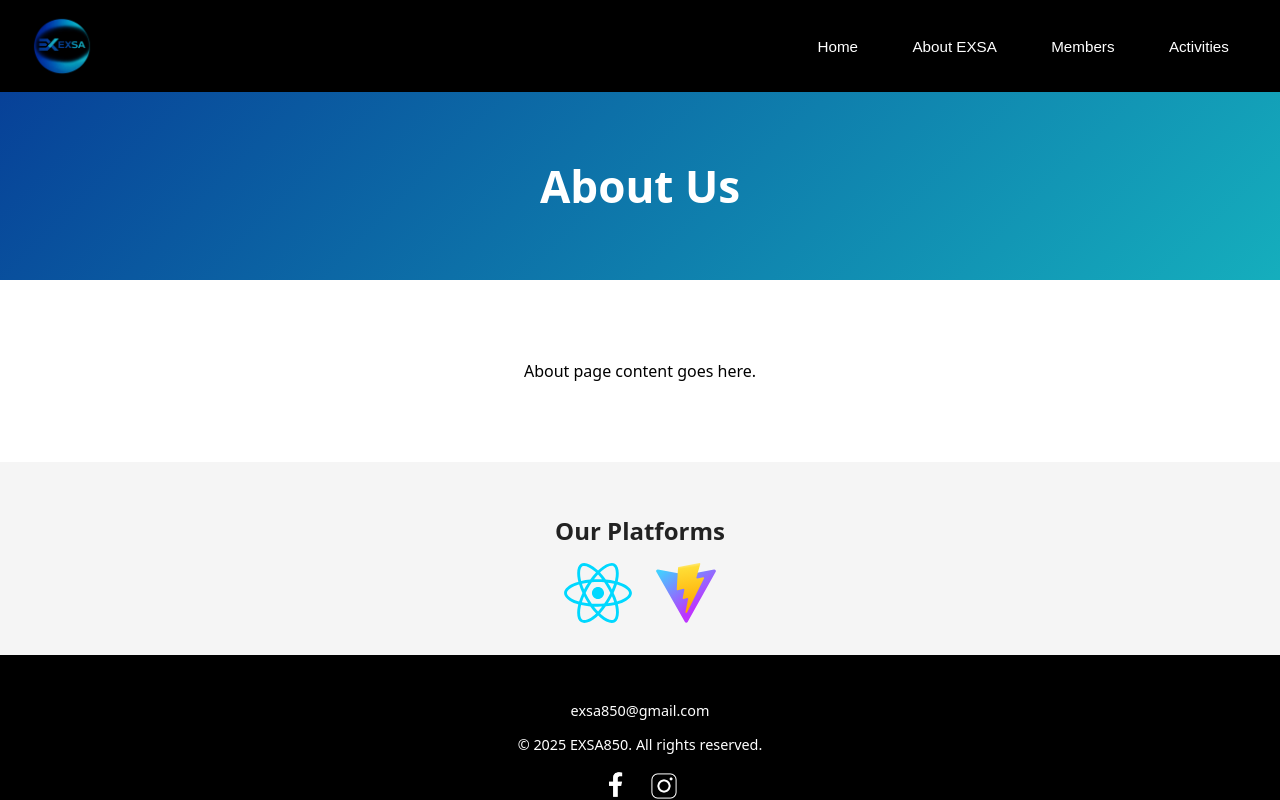
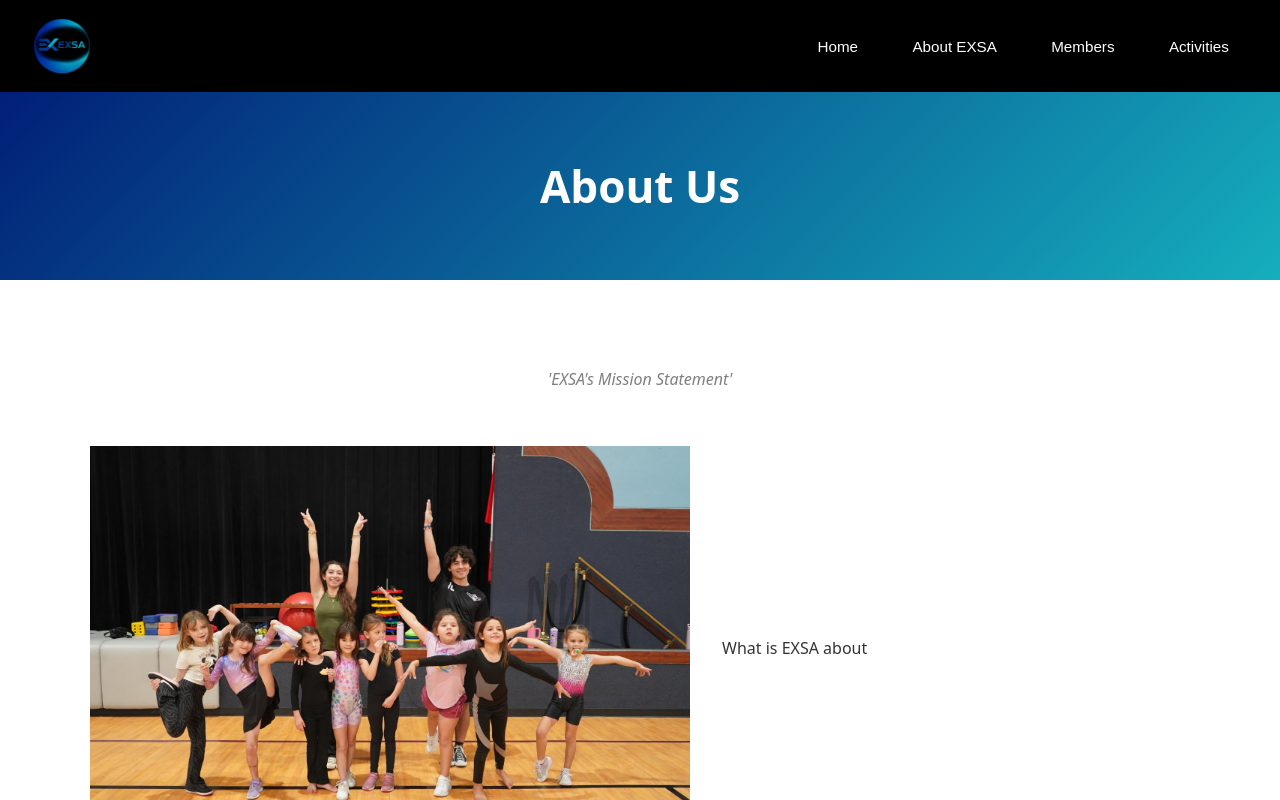
Before and after one commit to delamaterj/EXSA, a React (Vite) app in the folder client/: page /About in a window 1280 px wide. Built offline with nearby package versions, Linux system fonts and the light colour scheme.

Commit message:
Added more images and text

```diff
--- a/client/src/App.css
+++ b/client/src/App.css
@@ -10,8 +10,11 @@ html, body, #root {
 :root {
   --color-dark: black;
   --color-light: #ffffff;
-  --color-accent: #074198;
-
+  --color-accent: #0F6398;
+  /*
+  #011F77
+  #0F6398
+  */
   --space-sm: 8px;
   --space-md: 16px;
   --space-lg: 32px;
@@ -49,7 +52,7 @@ nav {
 
 .backdrop {
   padding: var(--space-xl) var(--space-lg);
-  background: linear-gradient(135deg, #074198, #15AEBD);
+  background: linear-gradient(135deg, #011F77, #15AEBD);
   color: white;
   text-align: center;
 }
@@ -132,7 +135,7 @@ footer {
 .sponsors {
   text-align: center;
   padding: 2rem 1rem;
-  background-color: #f5f5f5; /* light gray background for contrast */
+  background-color: #f5f5f5;
 }
 
 .sponsors h2 {
@@ -150,14 +153,14 @@ footer {
 }
 
 .sponsor-logo {
-  height: 60px; /* adjust as needed */
+  height: 60px; /*adj*/
   width: auto;
   object-fit: contain;
   transition: transform 0.2s ease;
 }
 
 .sponsor-logo:hover {
-  transform: scale(1.05); /* subtle hover effect */
+  transform: scale(1.05); /*hover*/
 }
 
 .logo {
@@ -216,3 +219,33 @@ footer {
   opacity: 1;
   transform: translateY(0);
 }
+
+.header-p {
+  text-align: center;
+  padding: 40px;
+  opacity: 0.5;
+}
+
+.about-image img {
+  width: 600px;
+  height: 400px;
+  object-fit: cover;
+}
+
+.activity-card {
+  display: flex;
+  align-items: center;
+  justify-content: space-between;
+  gap: 4rem;
+  margin: 4rem;
+}
+
+.activity-card.reverse {
+  flex-direction: row-reverse;
+}
+
+.activity-image img {
+  width: 110%;
+  height: auto;
+  border-radius: 8px;
+}
--- a/client/src/App.tsx
+++ b/client/src/App.tsx
@@ -10,30 +10,49 @@ interface Member {
   image: string;
 }
 
+interface Activities {
+  name: string;
+  description: string;
+  image: string;
+}
+
 const members: Member[] = [
   {
-    name: "President",
+    name: "Müge (Mia) Delamater",
     role: "President",
-    bio: "President's bio will go here.",
+    bio: "Mia is the President and Founder of Emerald Excellence Sports Academy (EXSA), providing strategic vision, organizational leadership, and program development. She oversees governance, partnerships, sponsorships, and ensures alignment with EXSA’s charitable mission. An accomplished educator and program leader with over 15 years of experience, Mia has successfully managed teams, coordinated large-scale community events, and developed impactful athletic and educational programs. She serves as a USA Volleyball Club Director and Assistant Coach, mentoring young athletes while promoting teamwork, discipline, and confidence. Her community leadership includes organizing the First International Children’s Art Competition and the 2007–2010 Turkish Festivals in Washington, D.C., where she led children’s cultural programs for thousands of participants. Recognized as “Best Volunteer of the Year” (2009) by the American Turkish Association of Washington, DC and recipient of a Certificate of Impact from US Volleyball Academy, Mia exemplifies dedication, vision, and a commitment to empowering youth.",
     image: "/member1.jpg",
   },
   {
-    name: "Vice President",
+    name: "Savaş Akkaya",
     role: "Vice President",
     bio: "Vice President's bio will go here.",
     image: "/member2.jpg",
   },
   {
-    name: "Secretary",
+    name: "Joshua Delamater",
     role: "Secretary",
     bio: "Secretary's bio will go here.",
     image: "/member3.jpg",
   },
   {
-    name: "Treasurer",
+    name: "Maya Delamater",
     role: "Treasurer",
     bio: "Treasurer's bio will go here.",
     image: "/member4.jpg",
+  },
+];
+
+const activities: Activities[] = [
+  {
+    name: "Chair Volleyball",
+    description: "Chair volleyball at EXSA meets every Wednesday from 4:00 - 5:00 PM in the Destin Community Center. It's designed so that players of all abilities and experiences are welcome. Regular volleyball and other related activities are also included!",
+    image: "/exsa-chairvb.jpeg",
+  },
+  {
+    name: "Activity 2",
+    description: "Description of Activity 2.",
+    image: "/activity2.jpg",
   },
 ];
 
@@ -46,7 +65,7 @@ function AnimatedRoutes() {
       element={
       <Layout pageTitle ="EXSA - Home" heroText="EXSA 850">
         <main>
-          <p>This is the home page. This is where the important content will go.</p>
+          <p className="header-p">This is the home page. This is where the important content will go.</p>
         </main>
       </Layout>
       }
@@ -55,9 +74,23 @@ function AnimatedRoutes() {
       path="/About"
       element={
       <Layout pageTitle ="EXSA - About" heroText="About Us">
-        <main>
-          <p>About page content goes here.</p>
-        </main>
+        <main className="members-container">
+          <FadeInSection>
+            <p className="header-p"><i>'EXSA's Mission Statement'</i></p>
+          </FadeInSection>
+              <div className="member-card normal">
+                <div className="about-image">
+                  <FadeInSection delay={150}>
+                    <img src="/exsa-group.jpeg" alt="EXSA1" />
+                  </FadeInSection>
+                </div>
+              <div className="member-info">
+                <FadeInSection delay={300}>
+                  <p>What is EXSA about</p>
+                </FadeInSection>
+              </div>
+            </div>
+          </main>
       </Layout>
       }
       />
@@ -66,6 +99,7 @@ function AnimatedRoutes() {
       element={
       <Layout pageTitle ="EXSA - Members" heroText="Our Members">
           <main className="members-container">
+            <p className="header-p">Here is a list of our members</p>
             {members.map((member, index) => (
               <FadeInSection key={member.name}>
                 <div
@@ -93,9 +127,31 @@ function AnimatedRoutes() {
         path="/Activities"
         element={
           <Layout pageTitle ="EXSA - Activities" heroText="Our Activities">
-            <main>
-              <p>This is the activities page. This is where the activities peformed at exsa will be listed</p>
-            </main>
+            <main className="members-container">
+              <h4 className="header-p">EXSA provides a variety of activities for all ages and members. These activities are designed to be and inclusive and engaging experience for the members of this community.</h4>
+            {activities.map((activity, index) => (
+              <FadeInSection key={activity.name}>
+                <div
+                key={activity.name}
+                className={`activity-card ${
+                index % 2 === 0 ? "normal" : "reverse"
+                }`}
+                >
+                  <div className="activity-image">
+                    <FadeInSection delay={150}>
+                      <img src={activity.image} alt={activity.name} />
+                    </FadeInSection>
+                  </div>
+                  <div className="activity-info">
+                    <FadeInSection delay={300}>
+                      <h2>{activity.name}</h2>
+                      <p>{activity.description}</p>
+                    </FadeInSection>
+                  </div>
+                </div>
+              </FadeInSection>
+            ))}
+          </main>
           </Layout>
         }
       />
--- a/client/src/components/FadeInSection.tsx
+++ b/client/src/components/FadeInSection.tsx
@@ -4,7 +4,7 @@ import { useLocation } from "react-router-dom";
 
 interface Props {
   children: ReactNode;
-  delay?: number; // Optional delay for staggered animations
+  delay?: number;
 }
 
 export default function FadeInSection({ children, delay = 0 }: Props) {
@@ -13,7 +13,7 @@ export default function FadeInSection({ children, delay = 0 }: Props) {
   const location = useLocation();
 
   useEffect(() => {
-    setIsVisible(false); // reset animation on route change
+    setIsVisible(false);
     const element = ref.current;
     if (!element) return;
     const observer = new IntersectionObserver(
--- a/client/src/components/Layout.tsx
+++ b/client/src/components/Layout.tsx
@@ -27,7 +27,7 @@ export default function Layout({ children, pageTitle, heroText }: LayoutProps) {
                     <h1>{heroText}</h1>
                 </div>
             )}
-            {children} {/* This is where each page’s <main> content will go */}
+            {children}
             <FadeInSection>
             <div className="sponsors">
                 <h2>Our Platforms</h2>
```
Also changed, not shown: client/public/exsa-chairvb.jpeg (added), client/public/exsa-group.jpeg (added).
